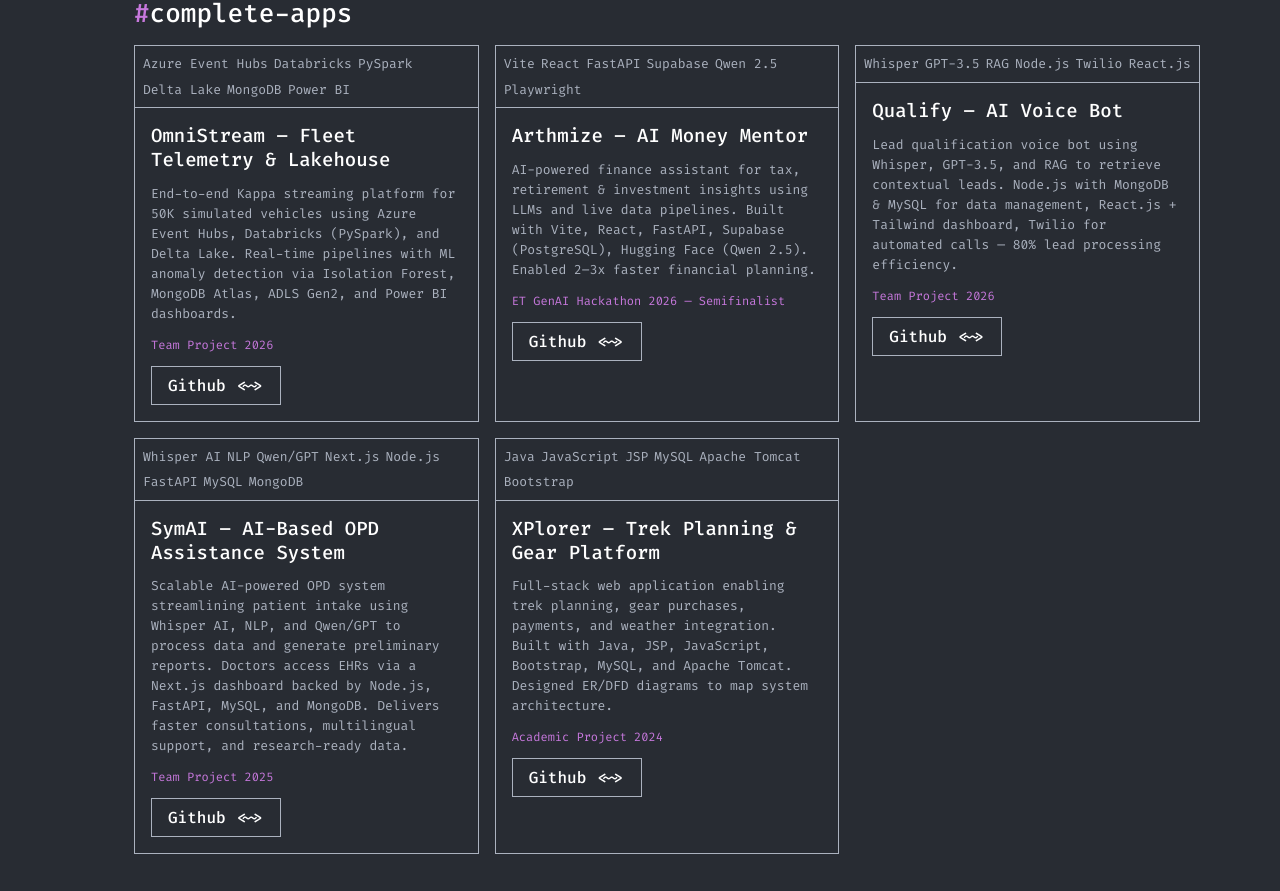
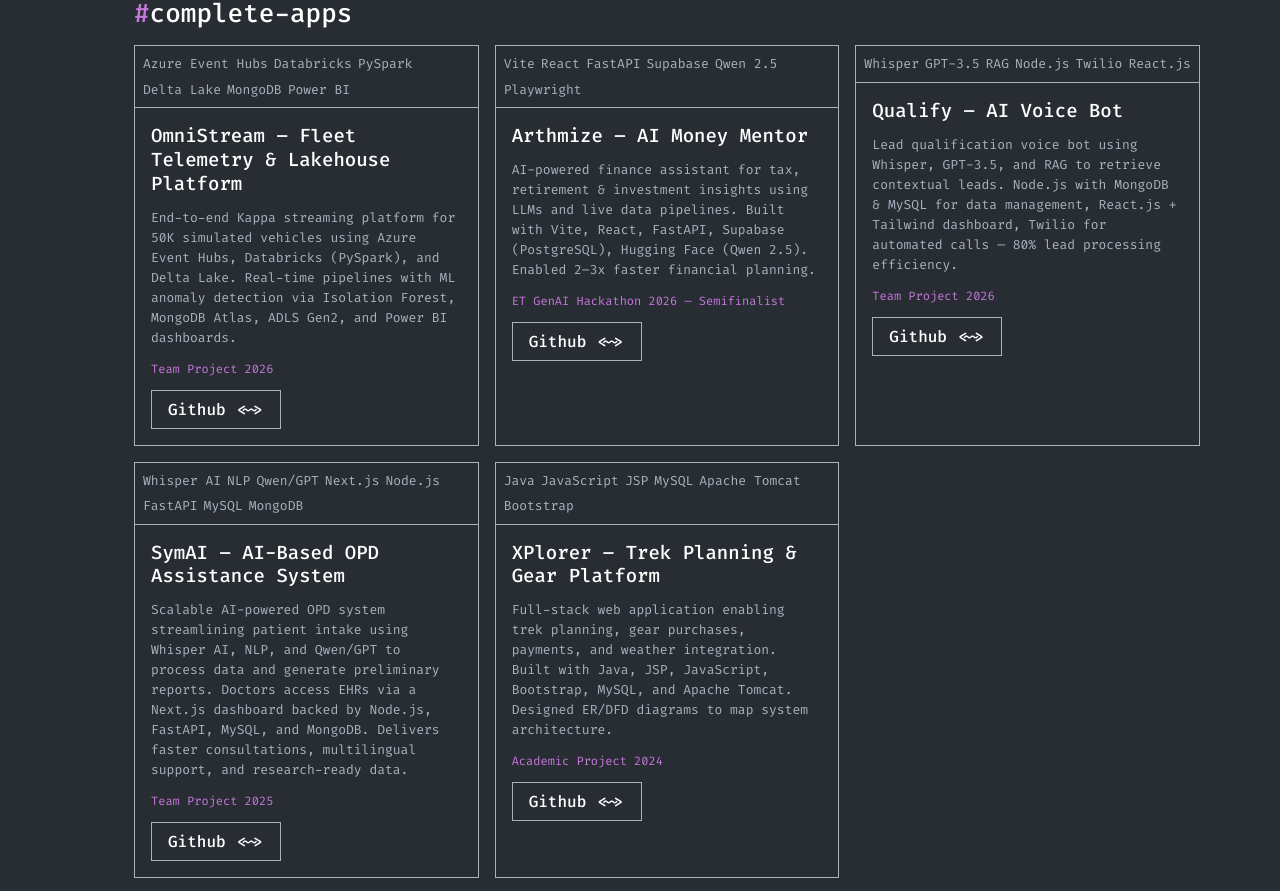
Before and after one commit to bsaurabh7/Portfolio_bsaurabh7, a React (Vite) app: page / in a window 1280 px wide. Shown: the part 1376-2267 px from the top of the page. Built offline with nearby package versions, Linux system fonts and the light colour scheme.

Commit message:
Update App.tsx

```diff
--- a/src/app/App.tsx
+++ b/src/app/App.tsx
@@ -18,7 +18,7 @@
     kaggleUrl: "https://kaggle.com/bsaurabh7",
   },
   projects: [
-    { name: "OmniStream – Fleet Telemetry & Lakehouse", stack: ["Azure Event Hubs","Databricks","PySpark","Delta Lake","MongoDB","Power BI"], liveUrl: null as null, githubUrl: "https://github.com/bsaurabh7" },
+    { name: "OmniStream – Fleet Telemetry & Lakehouse Platform", stack: ["Azure Event Hubs","Databricks","PySpark","Delta Lake","MongoDB","Power BI"], liveUrl: null as null, githubUrl: "https://github.com/bsaurabh7" },
     { name: "Arthmize – AI Money Mentor",              stack: ["Vite","React","FastAPI","Supabase","Qwen 2.5","Playwright"],              liveUrl: null as null, githubUrl: "https://github.com/bsaurabh7" },
     { name: "Qualify – AI Voice Bot",                  stack: ["Whisper","GPT-3.5","RAG","Node.js","Twilio","React.js"],                  liveUrl: null as null, githubUrl: "https://github.com/bsaurabh7" },
     { name: "SymAI – AI-Based OPD Assistance System",  stack: ["Whisper AI","NLP","Qwen/GPT","Next.js","Node.js","FastAPI","MySQL","MongoDB"], liveUrl: null as null, githubUrl: "https://github.com/bsaurabh7" },
```
